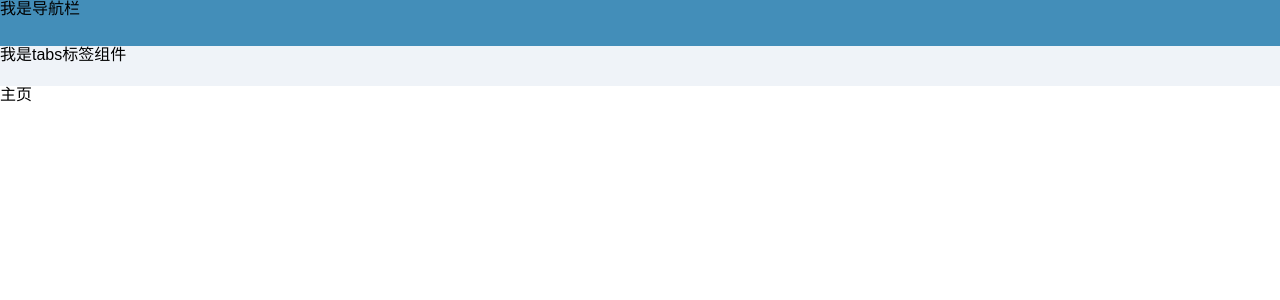
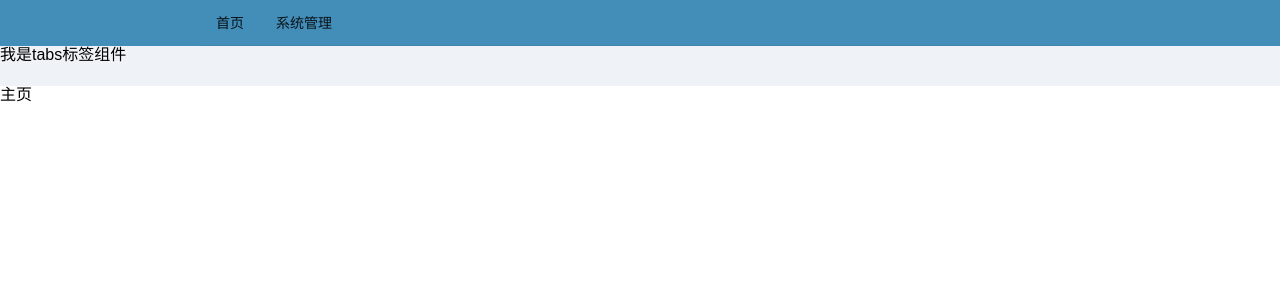
Before and after one commit to XiaoPiHong/beacon_console, a React (Vite) app: page /home in a window 1280 px wide. Shown: the top 300 px of the page. Built offline with nearby package versions, Linux system fonts and the light colour scheme; sample sign-in values are in the browser's storage.

Commit message:
feat(components): 新增菜单(未完成)

```diff
--- /dev/null
+++ b/src/layout/layoutHeader/components/headerMenu/index.tsx
@@ -0,0 +1,47 @@
+import { connect } from "react-redux";
+import { IStoreState } from "@/store/types";
+import { transformTree } from "@/utils/tree";
+import { useEffect, useState } from "react";
+import { Menu } from "antd";
+
+interface IMenuProps {
+	permission: IStoreState["user"]["permission"];
+}
+
+interface IHeaderMenu {
+	key: string;
+	label: string;
+	children?: IHeaderMenu[];
+}
+
+function HeaderMenu({ permission }: IMenuProps) {
+	const [menus, setMenus] = useState<Array<IHeaderMenu>>([]);
+
+	const onClick = (e: any) => {
+		console.log(e);
+	};
+
+	useEffect(() => {
+		setMenus(
+			transformTree(
+				null,
+				permission.filter(per => per.type === "ROUTE"),
+				{
+					idKey: "permissionId",
+					parentIdKey: "parentPermissionId",
+					formatNode: ({ data, children }) => ({
+						key: data.permissionId,
+						label: data.permissionName,
+						children: children.length ? children : undefined
+					})
+				}
+			)
+		);
+	}, [permission]);
+
+	return <Menu style={{ backgroundColor: "#438eb9" }} onClick={onClick} mode="horizontal" items={menus} />;
+}
+
+export default connect((state: IStoreState) => ({
+	permission: state.user.permission
+}))(HeaderMenu);
--- /dev/null
+++ b/src/layout/layoutHeader/index.module.less
@@ -0,0 +1,18 @@
+.header-container {
+	display: flex;
+	align-items: center;
+	width: 100%;
+	height: 100%;
+	.header-container-logo {
+		width: 200px;
+		height: 100%;
+	}
+	.header-container-menu {
+		flex: 1;
+		height: 100%;
+	}
+	.header-container-operate {
+		width: 200px;
+		height: 100%;
+	}
+}
--- a/src/layout/layoutHeader/index.tsx
+++ b/src/layout/layoutHeader/index.tsx
@@ -1,4 +1,15 @@
+import style from "./index.module.less";
+import HeaderMenu from "./components/headerMenu";
+
 function LayoutHeader() {
-	return <div>我是导航栏</div>;
+	return (
+		<div className={style["header-container"]}>
+			<div className={style["header-container-logo"]}></div>
+			<div className={style["header-container-menu"]}>
+				<HeaderMenu />
+			</div>
+			<div className={style["header-container-operate"]}></div>
+		</div>
+	);
 }
 export default LayoutHeader;
--- a/src/main.tsx
+++ b/src/main.tsx
@@ -1,14 +1,24 @@
 import ReactDOM from "react-dom/client";
 import { BrowserRouter } from "react-router-dom"; // 使用历史模式路由实现跳转
 import { Provider } from "react-redux";
+import { ConfigProvider } from "antd";
 import store from "@/store/index";
+
 import "@/assets/styles/index.less";
 import App from "./App";
 
 ReactDOM.createRoot(document.getElementById("root") as HTMLElement).render(
-	<Provider store={store}>
-		<BrowserRouter>
-			<App />
-		</BrowserRouter>
-	</Provider>
+	<ConfigProvider
+		theme={{
+			token: {
+				colorPrimary: "#438eb9"
+			}
+		}}
+	>
+		<Provider store={store}>
+			<BrowserRouter>
+				<App />
+			</BrowserRouter>
+		</Provider>
+	</ConfigProvider>
 );
--- a/src/store/actions/user.ts
+++ b/src/store/actions/user.ts
@@ -56,7 +56,7 @@ const test = () => {
 	return new Promise(resolve => {
 		setTimeout(() => {
 			resolve(true);
-		}, 1000);
+		}, 300);
 	});
 };
 
```
